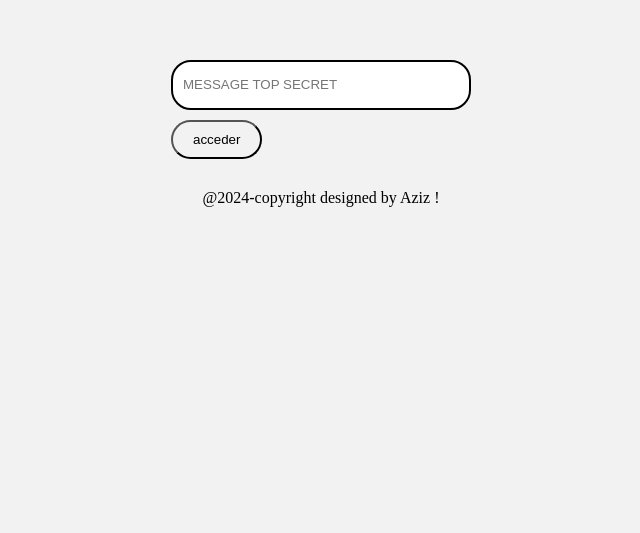
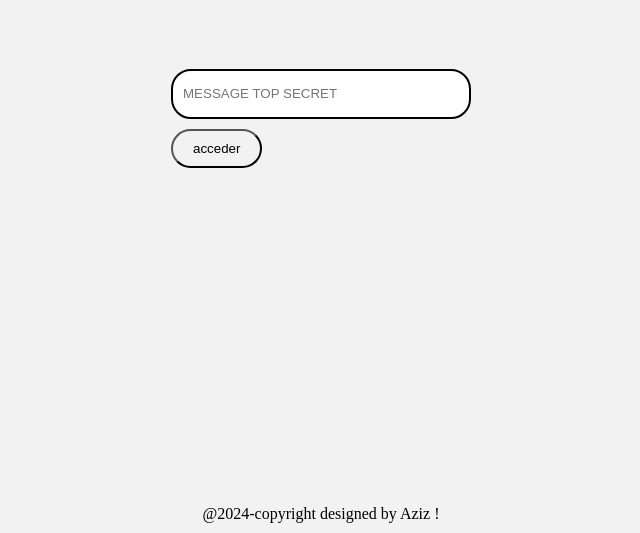
Before and after one commit to AzizDevCraft/flag1-ctf-dauphine, a plain HTML site: page index.html in a window 1280 px wide. Shown: the part 267-800 px from the top of the page, without its empty margins (319-959 px from the left). Drawn offline with Linux system fonts and the light colour scheme.

Commit message:
add position to copyright

```diff
--- a/style.css
+++ b/style.css
@@ -48,3 +48,8 @@ p::selection {
     color: fff;
     background: transparent;
 }
+
+.footer {
+    position: absolute;
+    bottom: 10px;
+}
```
